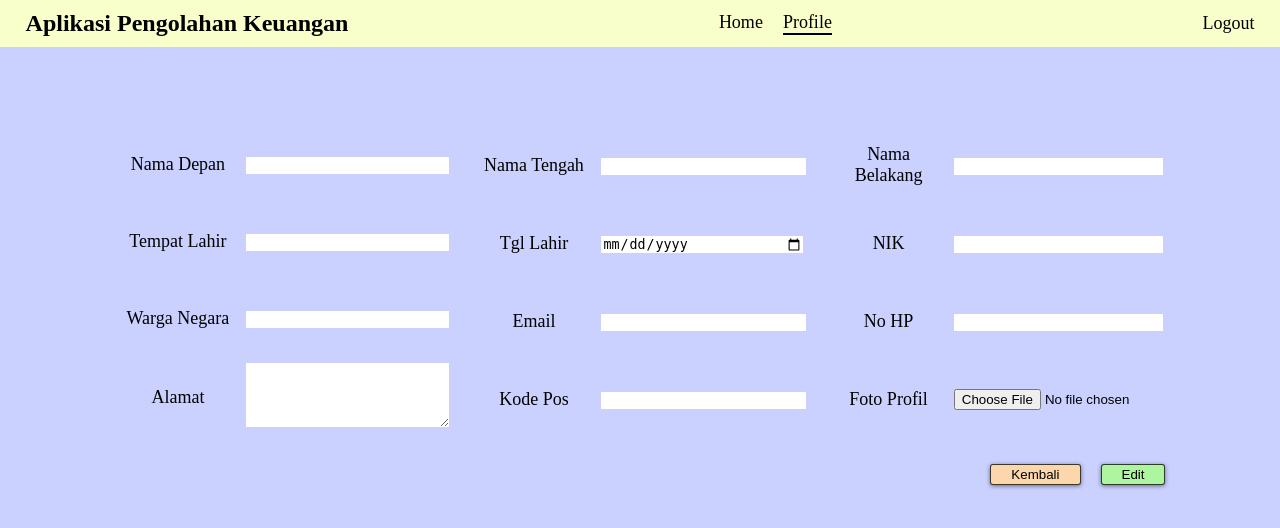
After one commit to Orange1204/webprog-SL2, a PHP site: page /edit.php?id=1 in a window 1280 px wide. The commit adds this page. Shown: the top 528 px of the page. Run offline with PHP 8.4, Linux system fonts and the light colour scheme; data that the repository does not hold is empty.

Commit message:
some
some

```diff
--- /dev/null
+++ b/config.php
@@ -0,0 +1,15 @@
+<?php
+    $server = "localhost";
+    $username = "root";
+    $password = "";
+    $db_name = "webprog2";
+
+    $connection = mysqli_connect($server, $username, $password, $db_name);
+
+    if($connection){
+        // echo "Connection established";
+    } else {
+        throw new Exception("Mysql Connection Error:" .mysqli_connect_error());
+    }
+
+?>
--- /dev/null
+++ b/edit.php
@@ -0,0 +1,185 @@
+<?php
+    include("config.php");
+
+    if (isset($_GET['id'])) {
+        $str_query = "SELECT * FROM user_profile WHERE `username` = '".$_GET['id']."'";
+        $query = mysqli_query($connection, $str_query);
+        $row = mysqli_fetch_array($query);
+    }
+?>
+
+<!DOCTYPE html>
+<html lang="en">
+<head>
+    <meta charset="UTF-8">
+    <meta http-equiv="X-UA-Compatible" content="IE=edge">
+    <meta name="viewport" content="width=device-width, initial-scale=1.0">
+    <title>Register Page</title>
+
+    <script type="text/javascript">
+        function confirm_alert(node) {
+            if (confirm("Are you sure to update?")){
+                    return true;
+            } else {
+                alert("Canceled");
+                return false;
+            }
+        }
+    </script>
+</head>
+
+<style>
+    body {
+        background-color: #cad1ff;
+        margin: 0;
+        box-sizing: border-box;
+        font-size: 24px;
+        text-align: center;
+    }
+
+    header {
+        display: flex;
+        justify-content: space-between;
+        align-items: center;
+        background-color: #f9ffca;
+        padding: 10px 2%;
+        margin-bottom: 4%;
+    }
+
+    a {
+        text-decoration: none;
+        color: #000;
+        font-size: 18px;
+    }
+
+    nav {
+        display: flex;
+        gap: 20px;
+    }
+
+    .main-container {
+        display: flex;
+        flex-direction: column;
+        align-items: center;
+    }
+
+    .table-container {
+        display: flex;
+        justify-content: center;
+        gap: 20px;
+    }
+
+    tr {
+        height: 75px;
+        font-size: 18px;
+    }
+
+    table {
+        width: 100%;
+    }
+
+    input,
+    textarea {
+        border: none;
+        width: 100%;
+    }
+
+    .main-button {
+        display: flex;
+        gap: 20px;
+        justify-content: right;
+    }
+
+    button {
+        margin-top: 25px;
+        padding: 2px 20px;
+        cursor: pointer;
+        box-shadow: 0px 1px 4px rgba(0, 0, 0, 0.5);
+        border: 1px solid rgba(0, 0, 0, 0.75);
+        border-radius: 3px;
+    }
+</style>
+
+<body>
+<header>
+    <b>Aplikasi Pengolahan Keuangan</b>
+        <nav>
+            <?php
+                echo "<a class='navText' href='home.php?id=".$_GET['id']."'>Home</a>";
+                echo "<a class='navText' href='profile.php?id=".$_GET['id']."' style='border-bottom: 2px solid #000;'>Profile</a>";
+            ?>
+        </nav>
+        <a href="logout.php">Logout</a>
+    </header>
+
+    <div class="main-container">
+        <b style="font-size: 28px;"><?php echo $row['username']; ?></b><br>
+        <?php echo "<form action='prosesEdit.php?id=".$_GET['id']."' method='post' enctype='multipart/form-data' onsubmit='return confirm_alert(this);'>"; ?>
+            <div class="table-container">
+                <table class="left-table" cellpadding="5">
+                    <tr>
+                        <td>Nama Depan</td>
+                        <td><input type="text" name="nama-depan" pattern="[A-Za-z ]{3,15}" title="Must contain at least 3-15 letters" value="<?php echo $row['nama-depan']; ?>" required></td>
+                    </tr>
+                    <tr>
+                        <td>Tempat Lahir</td>
+                        <td><input type="text" name="tempat-lahir" value="<?php echo $row['tempat-lahir']; ?>" required></td>
+                    </tr>
+                    <tr>
+                        <td>Warga Negara</td>
+                        <td><input type="text" name="warga-negara" value="<?php echo $row['warga-negara']; ?>"required></td>
+                    </tr>
+                    <tr>
+                        <td>Alamat</td>
+                        <td><textarea name="alamat" rows="4" required><?php echo $row['alamat']; ?></textarea></td>
+                    </tr>
+
+                <table class="middle-table" cellpadding="5">
+                    <tr>
+                        <td>Nama Tengah</td>
+                        <td><input type="text" name="nama-tengah" pattern="[A-Za-z ]{3,15}" title="Must contain at least 3-15 letters" value="<?php echo $row['nama-tengah']; ?>" required></td>
+                    </tr>
+                    <tr>
+                        <td>Tgl Lahir</td>
+                        <td><input type="date" name="tgl-lahir" min="1940-01-01" max="2015-12-31" value="<?php echo $row['tgl-lahir']; ?>" required></td>
+                    </tr>
+                    <tr>
+                        <td>Email</td>
+                        <td><input type="email" name="email" value="<?php echo $row['email']; ?>" required></td>
+                    </tr>
+                    <tr>
+                        <td>Kode Pos</td>
+                        <td><input type="text" name="kode-pos" pattern="[0-9]{5}" title="Must contain 5 digit number" value="<?php echo $row['kode-pos']; ?>" required></td>
+                    </tr>
+                </table>
+
+                <table class="right-table" cellpadding="5">
+                    <tr>
+                        <td>Nama Belakang</td>
+                        <td><input type="text" name="nama-belakang" pattern="[A-Za-z ]{3,15}" title="Must contain at least 3-15 letters" value="<?php echo $row['nama-belakang']; ?>" required></td>
+                    </tr>
+                    <tr>
+                        <td>NIK</td>
+                        <td><input type="text" name="nik" pattern="[0-9]{16}" title="Must contain 16 digit number" value="<?php echo $row['nik']; ?>" required></td>
+                    </tr>
+                    <tr>
+                        <td>No HP</td>
+                        <td><input type="tel" name="phone" pattern="^628[1-9][0-9]{6,9}$" title="Must be start with 628" value="<?php echo $row['phone']; ?>" required></td>
+                    </tr>
+                    <tr>
+                        <td>Foto Profil</td>
+                        <td><input type="file" name="foto-profil" accept=".jpg, .jpeg, .png" title="Only JPG, JPEG, and PNG files are allowed." required></td>
+                    </tr>
+                </table>
+            </div>
+            <div class="main-button">
+                <?php
+                    echo "<a href='profile.php?id=".$_GET['id']."'><button type='button' style='background-color: #fdd7ac;'>Kembali</button></a>";
+                    echo "<button type='submit' name='submit' style='background-color: #adf59f;'>Edit</button>";
+                ?>
+            </div>
+        </form>
+    </div>
+</body>
+
+</html>
--- a/login.php
+++ b/login.php
@@ -62,7 +62,7 @@
                     </tr>
                 </table>
                 <div class="main-button">
-                <button type="submit" name="submit" style="background-color: #adf59f;">Login</button>
+                    <button type="submit" name="submit" style="background-color: #adf59f;">Login</button>
                     <a href="welcome.php"><button style="background-color: #fdd7ac;">Kembali</button></a>
                 </div>
             </div>
--- a/logout.php
+++ b/logout.php
@@ -1,6 +1,3 @@
 <?php
-    session_start();
-    session_destroy();
-
     header("Location: welcome.php");
 ?>
```
Also changed, not shown: delete.php (added, +20 -0 lines), home.php (+11 -4 lines), profile.php (+49 -19 lines), prosesEdit.php (added, +55 -0 lines), prosesLog.php (+20 -9 lines), prosesReg.php (+36 -30 lines), register.php (+7 -8 lines).
